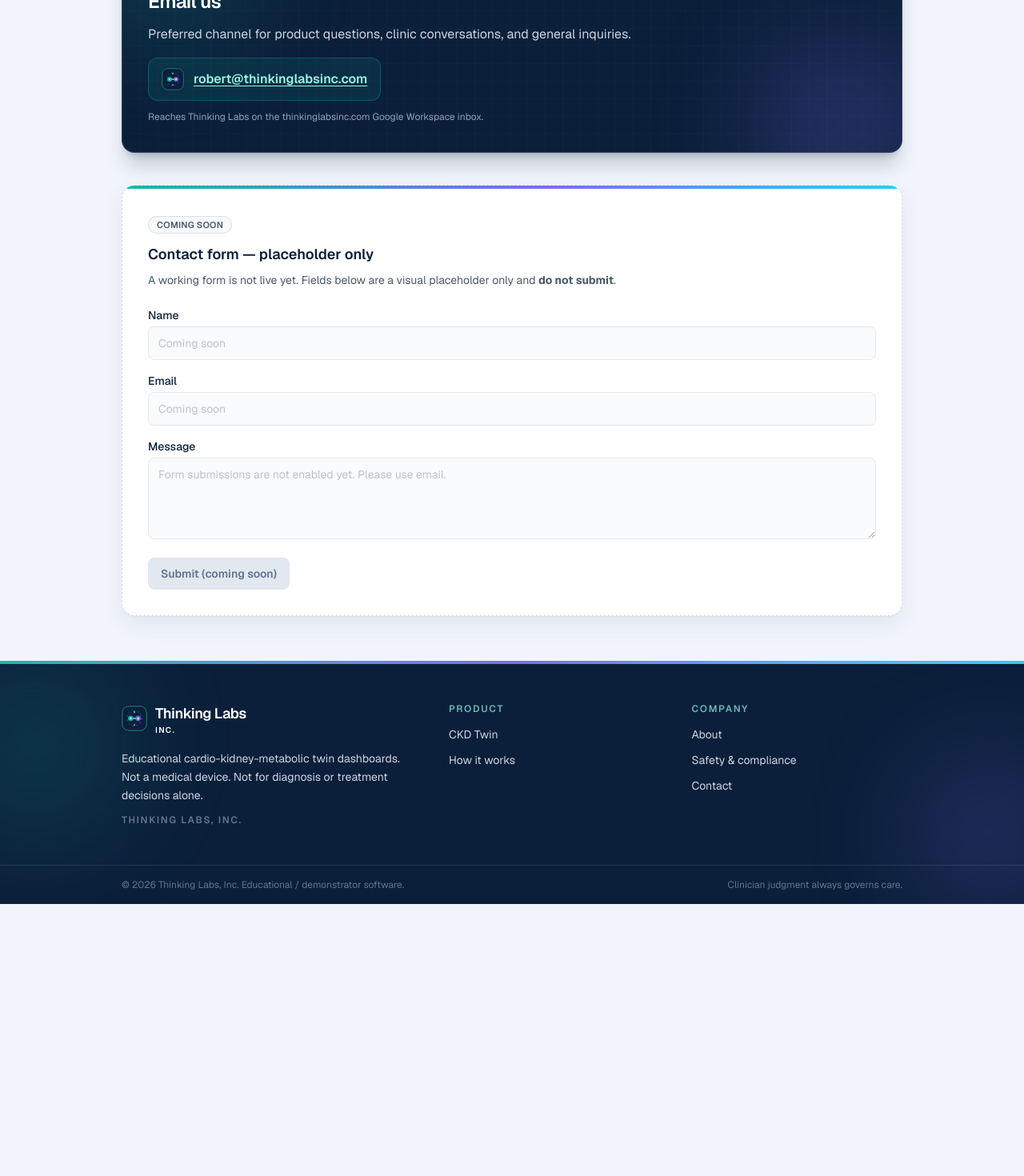
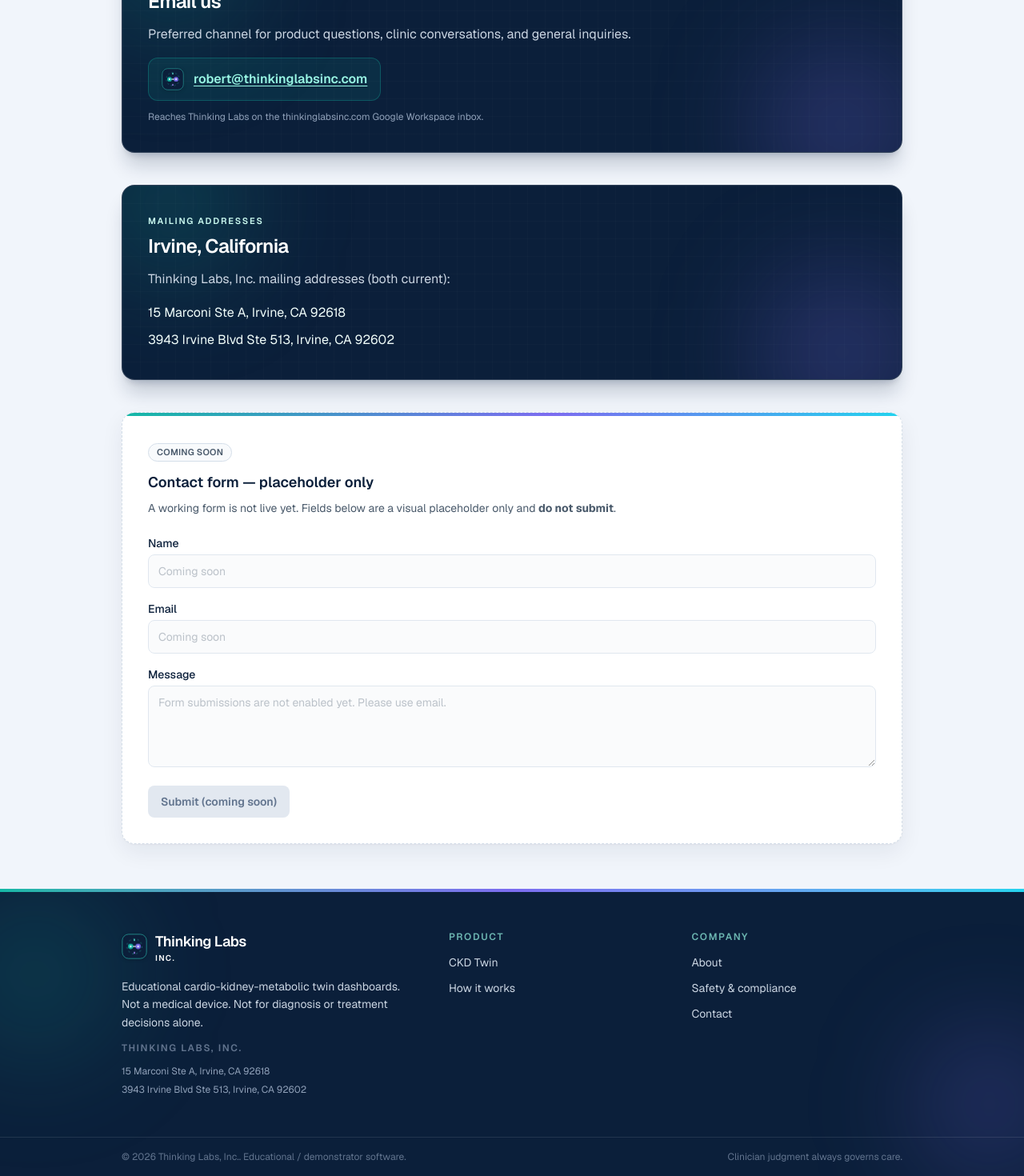
Before and after one commit to nghiemrobert1/thinking-labs-site, a Next.js app: page /contact in a window 1280 px wide. Shown: the part 546-2016 px from the top of the page at 80% size. Before the commit the page ends 1676 px from the top, so only its background shows below. Built offline with nearby package versions, Linux system fonts and the light colour scheme.

Commit message:
Show Thinking Labs mailing addresses: Marconi first, then Irvine Blvd.

```diff
--- a/src/app/about/page.tsx
+++ b/src/app/about/page.tsx
@@ -5,6 +5,10 @@
 import { Logo } from "@/components/Logo";
 import { PageHero } from "@/components/PageHero";
 import { TechBand } from "@/components/TechBand";
+import {
+  COMPANY_LEGAL_NAME,
+  COMPANY_MAILING_ADDRESSES,
+} from "@/lib/company";
 
 export const metadata: Metadata = {
   title: "About",
@@ -35,6 +39,17 @@
           with clearer shared views. We are the manufacturer of the CKD Twin
           educational product line. Find us at thinkinglabsinc.com.
         </p>
+        <div className="mt-5 border-t border-white/10 pt-4">
+          <p className="text-xs font-semibold uppercase tracking-[0.14em] text-teal-200/70">
+            Mailing addresses
+          </p>
+          <address className="mt-2 space-y-1 text-sm not-italic leading-relaxed text-slate-200">
+            {COMPANY_MAILING_ADDRESSES.map((line) => (
+              <p key={line}>{line}</p>
+            ))}
+          </address>
+          <p className="mt-2 text-xs text-slate-400">{COMPANY_LEGAL_NAME}</p>
+        </div>
       </DarkBand>
 
       <div className="grid gap-5 sm:grid-cols-2">
--- a/src/app/contact/page.tsx
+++ b/src/app/contact/page.tsx
@@ -3,6 +3,10 @@
 import { Logo } from "@/components/Logo";
 import { PageHero } from "@/components/PageHero";
 import { TechBand } from "@/components/TechBand";
+import {
+  COMPANY_CONTACT_EMAIL,
+  COMPANY_MAILING_ADDRESSES,
+} from "@/lib/company";
 
 export const metadata: Metadata = {
   title: "Contact",
@@ -25,16 +29,27 @@
           general inquiries.
         </p>
         <a
-          href="mailto:robert@thinkinglabsinc.com?subject=Thinking%20Labs%20inquiry"
+          href={`mailto:${COMPANY_CONTACT_EMAIL}?subject=Thinking%20Labs%20inquiry`}
           className="tl-press inline-flex items-center gap-3 rounded-xl border border-teal/30 bg-teal/10 px-4 py-3 text-base font-semibold text-teal-50 transition hover:border-teal/50 hover:bg-teal/20"
         >
           <Logo showWordmark={false} size="sm" />
-          robert@thinkinglabsinc.com
+          {COMPANY_CONTACT_EMAIL}
         </a>
         <p className="mt-3 text-xs text-slate-400">
           Reaches Thinking Labs on the thinkinglabsinc.com Google Workspace
           inbox.
         </p>
+      </DarkBand>
+
+      <DarkBand eyebrow="Mailing addresses" title="Irvine, California">
+        <p className="mb-4 text-slate-300">
+          Thinking Labs, Inc. mailing addresses (both current):
+        </p>
+        <address className="space-y-2 text-base not-italic leading-relaxed text-teal-50">
+          {COMPANY_MAILING_ADDRESSES.map((line) => (
+            <p key={line}>{line}</p>
+          ))}
+        </address>
       </DarkBand>
 
       <section className="card-glow overflow-hidden rounded-2xl border border-dashed border-border bg-card">
--- a/src/components/Footer.tsx
+++ b/src/components/Footer.tsx
@@ -1,5 +1,9 @@
 import Link from "next/link";
 import { Logo } from "@/components/Logo";
+import {
+  COMPANY_LEGAL_NAME,
+  COMPANY_MAILING_ADDRESSES,
+} from "@/lib/company";
 
 const cols = [
   {
@@ -35,8 +39,13 @@
               device. Not for diagnosis or treatment decisions alone.
             </p>
             <p className="mt-3 text-xs font-semibold uppercase tracking-[0.14em] text-slate-500">
-              Thinking Labs, Inc.
+              {COMPANY_LEGAL_NAME}
             </p>
+            <address className="mt-3 space-y-1 text-xs not-italic leading-relaxed text-slate-400">
+              {COMPANY_MAILING_ADDRESSES.map((line) => (
+                <p key={line}>{line}</p>
+              ))}
+            </address>
           </div>
 
           {cols.map((col) => (
@@ -63,7 +72,7 @@
         <div className="relative border-t border-white/10">
           <div className="mx-auto flex max-w-5xl flex-col gap-2 px-4 py-4 text-xs text-slate-500 sm:flex-row sm:items-center sm:justify-between sm:px-6">
             <p>
-              © {new Date().getFullYear()} Thinking Labs, Inc. Educational /
+              © {new Date().getFullYear()} {COMPANY_LEGAL_NAME}. Educational /
               demonstrator software.
             </p>
             <p>Clinician judgment always governs care.</p>
--- /dev/null
+++ b/src/lib/company.ts
@@ -0,0 +1,23 @@
+/**
+ * Public company facts for Thinking Labs, Inc. marketing pages.
+ * Keep both Irvine mailing addresses — do not drop either.
+ */
+
+export const COMPANY_LEGAL_NAME = "Thinking Labs, Inc.";
+
+/** Marconi address — show first on public pages. */
+export const COMPANY_MAILING_ADDRESS_MARCONI =
+  "15 Marconi Ste A, Irvine, CA 92618";
+
+/** Existing Irvine Blvd mailing address (keep; show below Marconi). */
+export const COMPANY_MAILING_ADDRESS_IRVINE_BLVD =
+  "3943 Irvine Blvd Ste 513, Irvine, CA 92602";
+
+/** Both addresses: Marconi on top, then Irvine Blvd. */
+export const COMPANY_MAILING_ADDRESSES = [
+  COMPANY_MAILING_ADDRESS_MARCONI,
+  COMPANY_MAILING_ADDRESS_IRVINE_BLVD,
+] as const;
+
+export const COMPANY_CONTACT_EMAIL = "robert@thinkinglabsinc.com";
+export const COMPANY_CONTACT_TITLE = "President";
```
